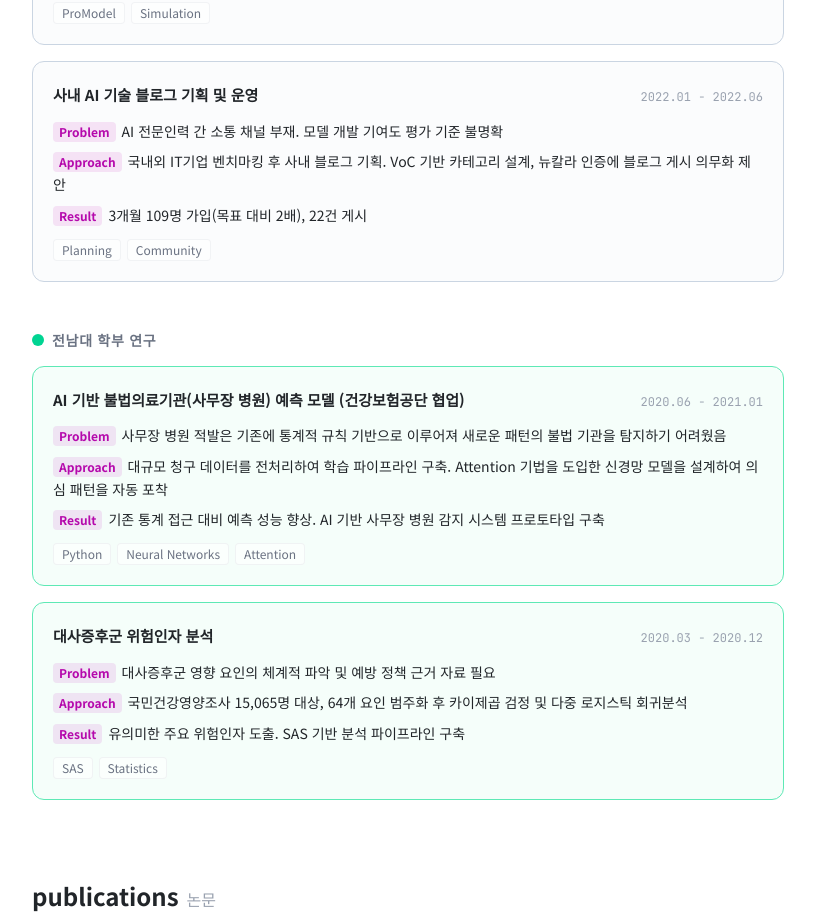
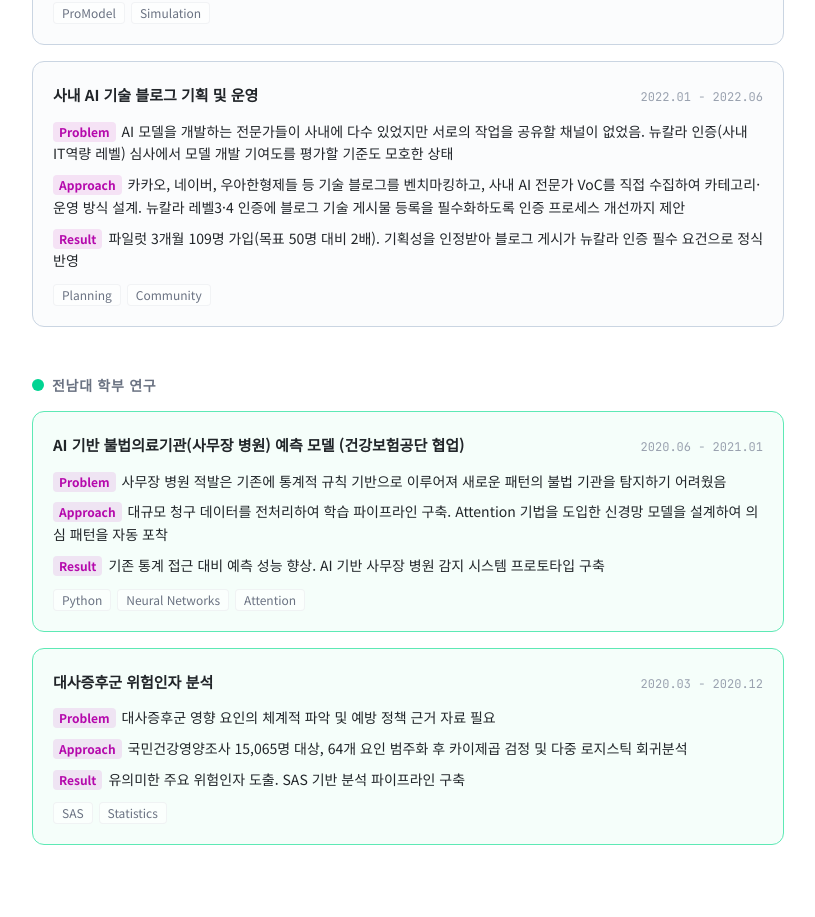
Before and after one commit to ilileun/profile, a Next.js app: page / in a window 1280 px wide. Shown: the part 4320-5237 px from the top of the page, without its empty margins (232-1047 px from the left). Built offline with nearby package versions, Linux system fonts and the light colour scheme.

Commit message:
Rewrite AI blog project with detailed story

```diff
--- a/src/payload/projects.ts
+++ b/src/payload/projects.ts
@@ -139,11 +139,11 @@ export const projects: Project[] = [
     period: "2022.01 - 2022.06",
     org: "POSCO · Smart Factory 기획그룹",
     problem:
-      "AI 전문인력 간 소통 채널 부재. 모델 개발 기여도 평가 기준 불명확",
+      "AI 모델을 개발하는 전문가들이 사내에 다수 있었지만 서로의 작업을 공유할 채널이 없었음. 뉴칼라 인증(사내 IT역량 레벨) 심사에서 모델 개발 기여도를 평가할 기준도 모호한 상태",
     approach:
-      "국내외 IT기업 벤치마킹 후 사내 블로그 기획. VoC 기반 카테고리 설계, 뉴칼라 인증에 블로그 게시 의무화 제안",
+      "카카오, 네이버, 우아한형제들 등 기술 블로그를 벤치마킹하고, 사내 AI 전문가 VoC를 직접 수집하여 카테고리·운영 방식 설계. 뉴칼라 레벨3·4 인증에 블로그 기술 게시물 등록을 필수화하도록 인증 프로세스 개선까지 제안",
     result:
-      "3개월 109명 가입(목표 대비 2배), 22건 게시",
+      "파일럿 3개월 109명 가입(목표 50명 대비 2배). 기획성을 인정받아 블로그 게시가 뉴칼라 인증 필수 요건으로 정식 반영",
     techStack: ["Planning", "Community"],
   },
   // 전남대 학부 연구
```
